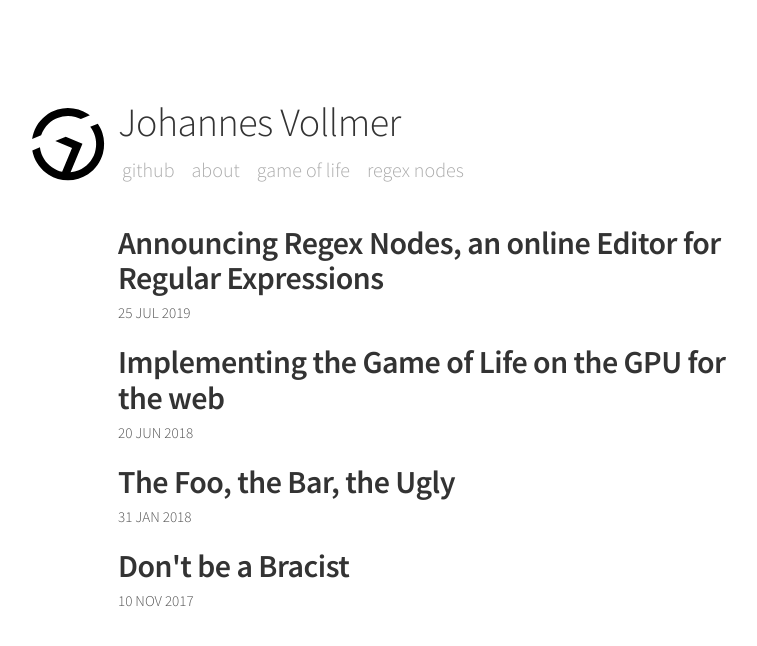
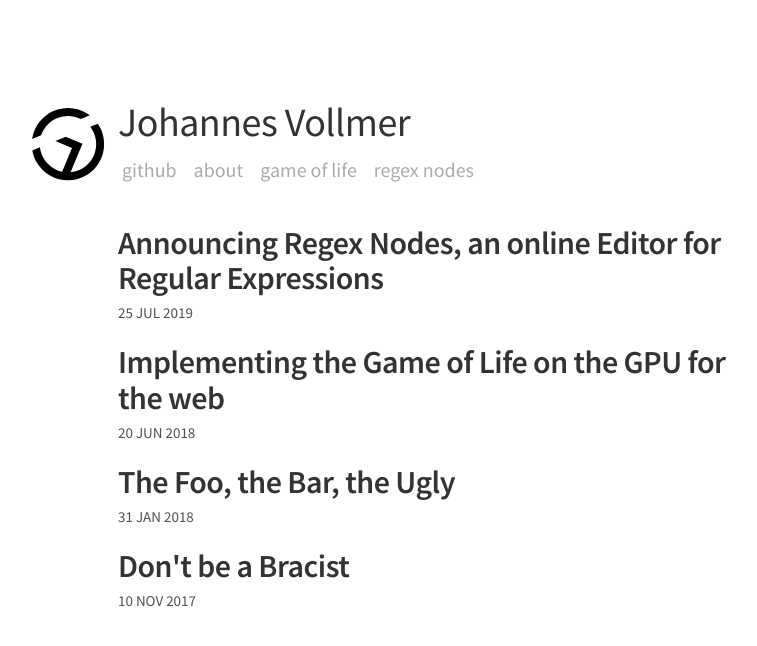
Before and after one commit to johannesvollmer/johannesvollmer.github.io, a Jekyll site: the page built from index.html, in a window 1280 px wide. Shown: the top 646 px of the page, without its empty margins (262-1019 px from the left). Built offline with Jekyll 4.4.1, drawn with Linux system fonts in a browser that asks for light colours.

Commit message:
Change font weight 300 to 400

```diff
--- a/_layouts/default.html
+++ b/_layouts/default.html
@@ -3,10 +3,14 @@
 <head>
   <meta charset="utf-8">
   <meta name="viewport" content="width=device-width, initial-scale=1">
+
   <title>{% if page.title %}{{ page.title }}{% else %}{{ site.name }}{% endif %}</title>
-  <link rel="stylesheet" href="//fonts.googleapis.com/css?family=Source+Sans+Pro:300,300i,600">
+
+  <link rel="stylesheet" href="//fonts.googleapis.com/css?family=Source+Sans+Pro:400,600">
   <link rel="stylesheet" href="{{ site.baseurl }}/style.css">
+
   <link rel="shortcut icon" type="image/x-icon" href="{{ site.baseurl }}/img/favicon.png">
+
   {% seo %}
 </head>
 <body>
--- a/index.html
+++ b/index.html
@@ -14,13 +14,13 @@ layout: default
     </h1>
     <nav class="masthead-nav">
       {% for nav in site.nav %}
-      <a href="{{ nav.href }}">&nbsp;{{ nav.name }}&nbsp;</a>
+      <a href="{{ nav.href }}" target="_blank" rel="noopener noreferrer">&nbsp;{{ nav.name }}&nbsp;</a>
       {% endfor %}
     </nav>
   </header>
   <div class="content list">
     {% if site.posts.size == 0 %}
-    <h2>No post found</h2>
+    <h2>No post here yet</h2>
     {% else %}
     {% for post in site.posts %}
     <div class="list-item">
--- a/style.scss
+++ b/style.scss
@@ -16,7 +16,7 @@ body {
 html {
   font-family: "Source Sans Pro", "Helvetica Neue", Helvetica, Arial, sans-serif;
   font-size: 18px;
-  font-weight: 300;
+  font-weight: 400;
   line-height: 1.6;
 
   @media (min-width: 38em) {
@@ -284,7 +284,7 @@ tbody tr:nth-child(odd) th {
 .masthead {
 
   &-title {
-    font-weight: 300;
+    font-weight: 400;
 
     a {
       color: #333;
@@ -322,7 +322,7 @@ tbody tr:nth-child(odd) th {
 
     a {
       color: #aaa;
-      font-weight: 300;
+      font-weight: 400;
       text-transform: lowercase;
 
       &:hover,
```
